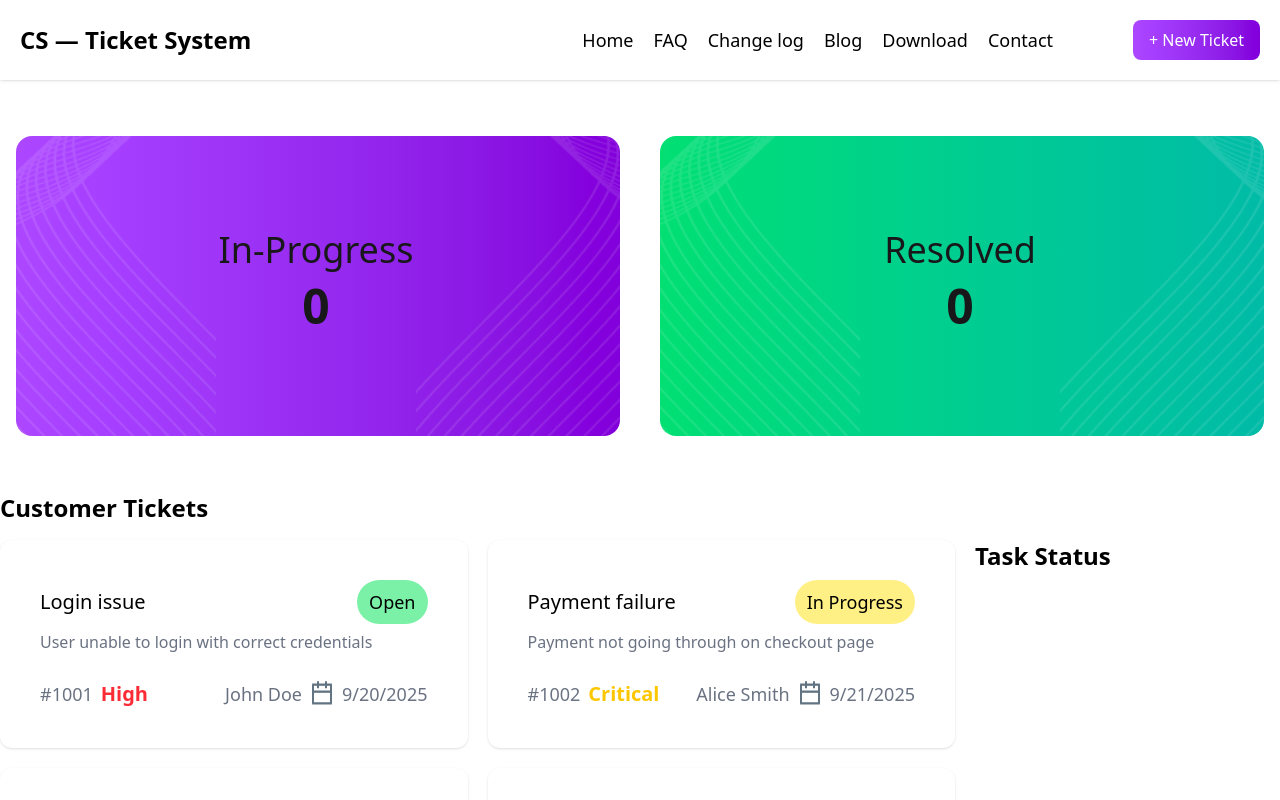
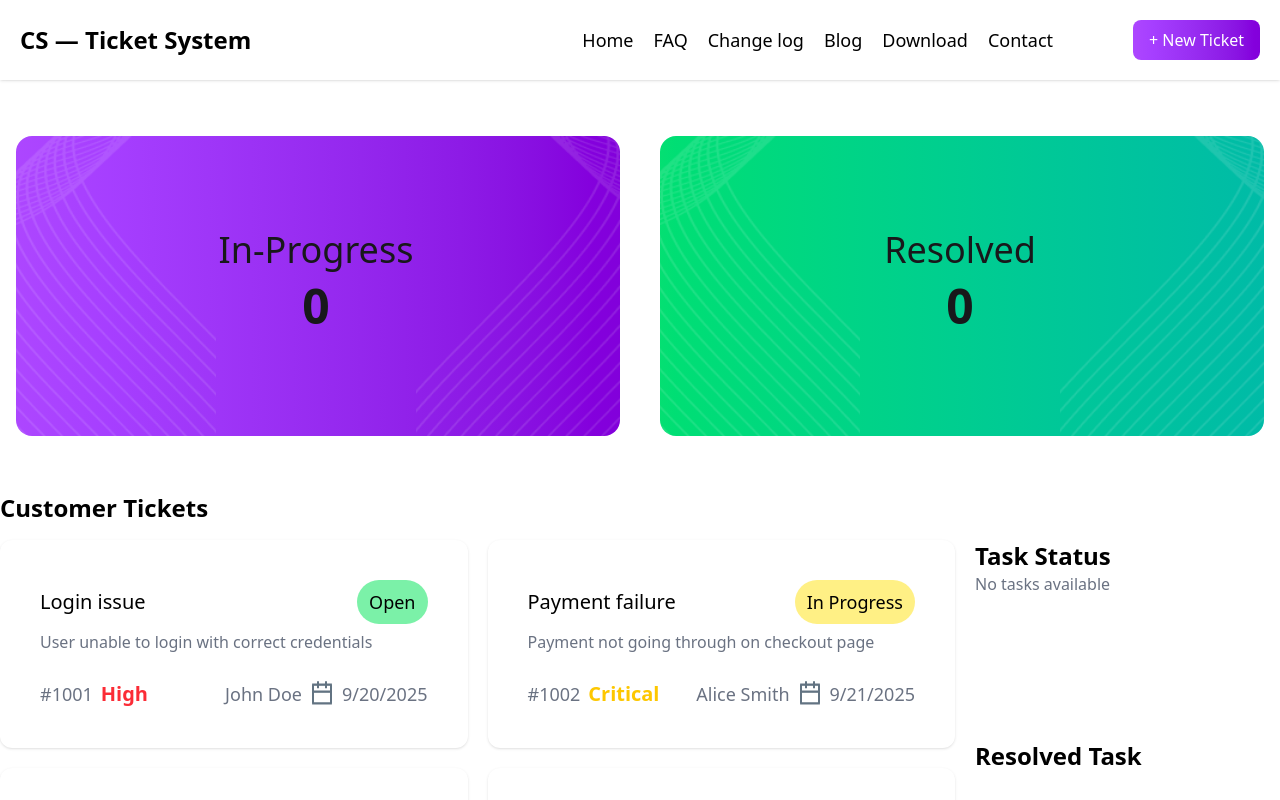
Before and after one commit to zoyan120dev/Customer-support, a React (Vite) app: page / in a window 1280 px wide. Shown: the top 800 px of the page. Built offline with nearby package versions, Linux system fonts and the light colour scheme.

Commit message:
Assignment done

```diff
--- a/src/App.jsx
+++ b/src/App.jsx
@@ -15,6 +15,7 @@ const customerPromise = fetchCustomer();
 function App() {
   const [count, setCount] = useState(0);
   const [purchesItems, setPurchesItems] = useState([]);
+  const [puchesButton , setPurchesButton] = useState([]);
   const [resolveCount, setResolbveCount] = useState(0);
 
   const handelCount = () => {
@@ -40,13 +41,7 @@ function App() {
           <span className="loading loading-bars loading-xl text-black"></span>
         }
       >
-        <CustomerTicktes
-          RemoveButtonData={RemoveButtonData}
-          resolveCount={resolveCount}
-          setResolbveCount={setResolbveCount}
-          setCount={setCount}
-          count={count}
-          purchesItems={purchesItems}
+        <CustomerTicktes setPurchesButton={setPurchesButton} puchesButton={puchesButton} RemoveButtonData={RemoveButtonData}  resolveCount={resolveCount}  setResolbveCount={setResolbveCount}   setCount={setCount}   count={count} purchesItems={purchesItems}
           setPurchesItems={setPurchesItems}
           handelCount={handelCount}
           customerPromise={customerPromise}
--- a/src/Component/CustomerCard/CustomerCard.jsx
+++ b/src/Component/CustomerCard/CustomerCard.jsx
@@ -10,14 +10,13 @@ function CustomerCard({
   customersData,
 }) {
   const RemoveCustomer = (item) => {
-    const updated = customersData.filter((c) => c.id !== item.id);
+    const updated = customersData.filter((items) => items.id !== item.id);
     setCustomersData(updated);
   };
 
   const HandelCard = () => {
     toast("in-Progress");
     handelCount();
-    // push extra property for remove support
     setPurchesItems([
       ...purchesItems,
       { ...customreItms, RemoveCustomer: RemoveCustomer },
--- a/src/Component/CustomerTicktes.jsx
+++ b/src/Component/CustomerTicktes.jsx
@@ -1,8 +1,8 @@
-import React, { use, useState } from "react";
+import { use, useState } from "react";
+import { toast } from "react-toastify";
 import CustomerCard from "./CustomerCard/CustomerCard";
+import Resolve from "./Resolve/Resolve";
 import SetTaskStatus from "./SetTaskStatus";
-import { toast } from "react-toastify";
-import Resolve from "./Resolve/Resolve";
 
 function CustomerTicktes({
   customerPromise,
@@ -14,6 +14,8 @@ function CustomerTicktes({
   resolveCount,
   setResolbveCount,
   RemoveButtonData,
+  setPurchesButton,
+  puchesButton,
 }) {
   const customers = use(customerPromise);
   const [customersData, setCustomersData] = useState(customers);
@@ -54,12 +56,14 @@ function CustomerTicktes({
           </div>
           <div className="col-span-3">
             <SetTaskStatus
+              puchesButton={puchesButton}
+              setPurchesButton={setPurchesButton}
               RemoveButtonData={RemoveButtonData}
               handelclikedButton={handelclikedButton}
               ClikedButton={ClikedButton}
               purchesItems={purchesItems}
             />
-            <Resolve ClikedButton={ClikedButton} items={purchesItems} />
+            <Resolve ClikedButton={ClikedButton} puchesButton={puchesButton} />
           </div>
         </div>
       </div>
--- a/src/Component/Resolve/Resolve.jsx
+++ b/src/Component/Resolve/Resolve.jsx
@@ -1,17 +1,18 @@
-import React from 'react'
+import ResolveCard from './ResolveCard';
 
-function Resolve({items}) {
+function Resolve({ puchesButton = [] }) {
   return (
-     <>
-      {
-        items.map(items => (
-            <div key={items.id}>
 
-            </div>
-        ))
-      }
-     </>
-  )
+    <>
+      <div className='space-y-2'>
+          <h1 className='text-black text-2xl font-bold'>Resolved Task</h1>
+      {puchesButton.length > 0 &&
+        puchesButton.map((purchesitems) => (
+          <ResolveCard key={purchesitems.id} purchesitems={purchesitems} />
+        ))}
+      </div>
+    </>
+  );
 }
 
-export default Resolve
+export default Resolve;
--- /dev/null
+++ b/src/Component/Resolve/ResolveCard.jsx
@@ -0,0 +1,13 @@
+import React from 'react';
+import { FiCheck } from "react-icons/fi";
+
+function ResolveCard({ purchesitems }) {
+  return (
+    <div className="bg-white shadow p-4 rounded-2xl">
+      <h1 className="text-gray-900 text-2xl font-medium w-full">{purchesitems.title}</h1>
+      <h1 className='text-green-500 text-lg flex gap-2 items-center'>Complete <FiCheck /> </h1>
+    </div>
+  );
+}
+
+export default ResolveCard;
--- a/src/Component/RightsectionCard/TaskStatus.jsx
+++ b/src/Component/RightsectionCard/TaskStatus.jsx
@@ -1,13 +1,10 @@
 import React from "react";
 
-function TaskStatus({ UpdateItems, RemoveButtonData, handelclikedButton }) {
-  const HandelCliked = () => {
+function TaskStatus({ UpdateItems, RemoveButtonData, handelclikedButton, setPurchesButton, puchesButton }) {
+  const handleClicked = () => {
+    setPurchesButton([...puchesButton, UpdateItems]);
+    RemoveButtonData(UpdateItems);
     handelclikedButton();
-    RemoveButtonData(UpdateItems);
-
-    if (UpdateItems.RemoveCustomer) {
-      UpdateItems.RemoveCustomer(UpdateItems);
-    }
   };
 
   return (
@@ -17,7 +14,7 @@ function TaskStatus({ UpdateItems, RemoveButtonData, handelclikedButton }) {
       </h1>
       <button
         className="btn btn-success w-full text-white text-lg rounded-2xl mt-2"
-        onClick={() => HandelCliked()}
+        onClick={handleClicked}
       >
         Complete
       </button>
--- a/src/Component/SetTaskStatus.jsx
+++ b/src/Component/SetTaskStatus.jsx
@@ -1,21 +1,27 @@
 import React from "react";
 import TaskStatus from "./RightsectionCard/TaskStatus";
 
-function SetTaskStatus({ purchesItems, handelclikedButton, RemoveButtonData }) {
+function SetTaskStatus({ purchesItems = [], handelclikedButton, RemoveButtonData, setPurchesButton, puchesButton }) {
   return (
-    <>
+    <div className="min-h-[200px]">
       <h1 className="text-black text-2xl font-bold">Task Status</h1>
       <div className="space-y-3">
-        {purchesItems.map((UpdateItems) => (
-          <TaskStatus
-            RemoveButtonData={RemoveButtonData}
-            key={UpdateItems.id}
-            UpdateItems={UpdateItems}
-            handelclikedButton={handelclikedButton}
-          />
-        ))}
+        {purchesItems.length > 0 ? (
+          purchesItems.map((UpdateItems) => (
+            <TaskStatus
+              key={UpdateItems.id}
+              UpdateItems={UpdateItems}
+              handelclikedButton={handelclikedButton}
+              RemoveButtonData={RemoveButtonData}
+              setPurchesButton={setPurchesButton}
+              puchesButton={puchesButton}
+            />
+          ))
+        ) : (
+          <p className="text-gray-500">No tasks available</p>
+        )}
       </div>
-    </>
+    </div>
   );
 }
 
```
Lines whose indentation alone changed are shown as unchanged.
